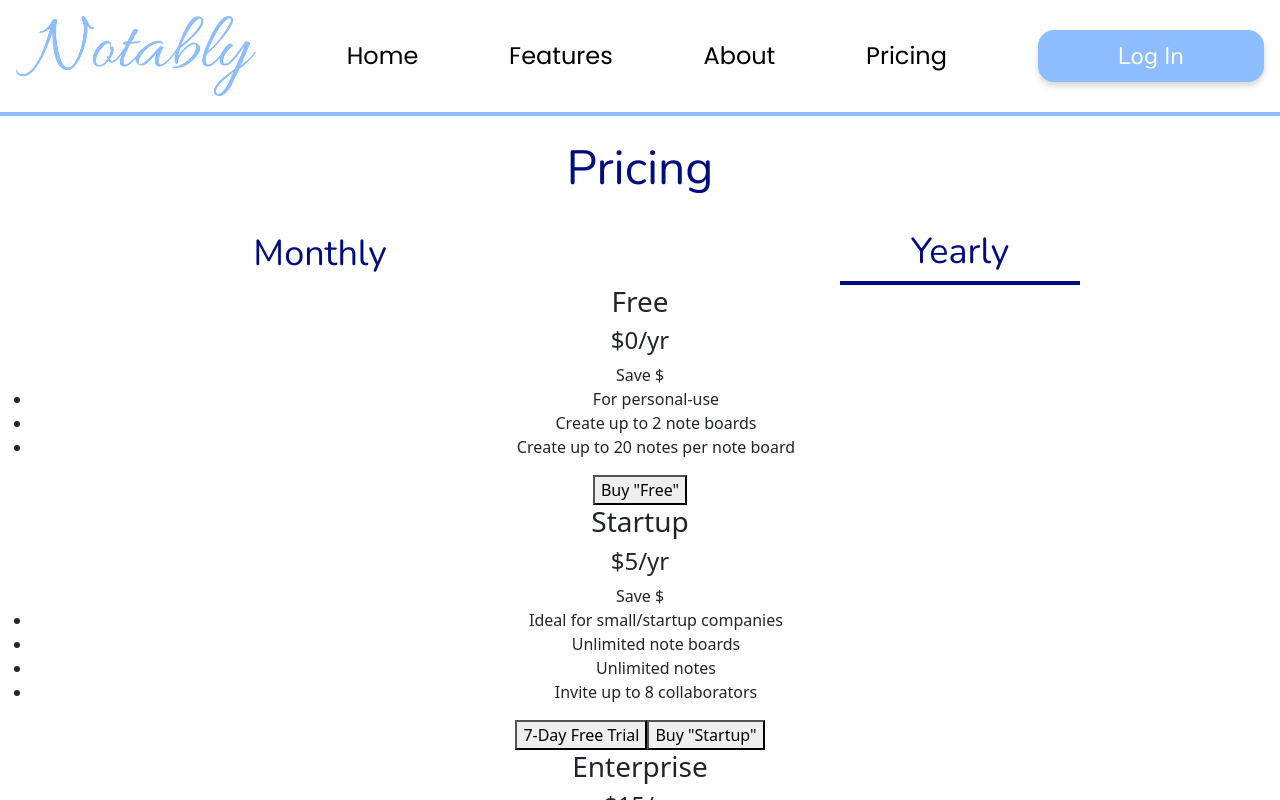
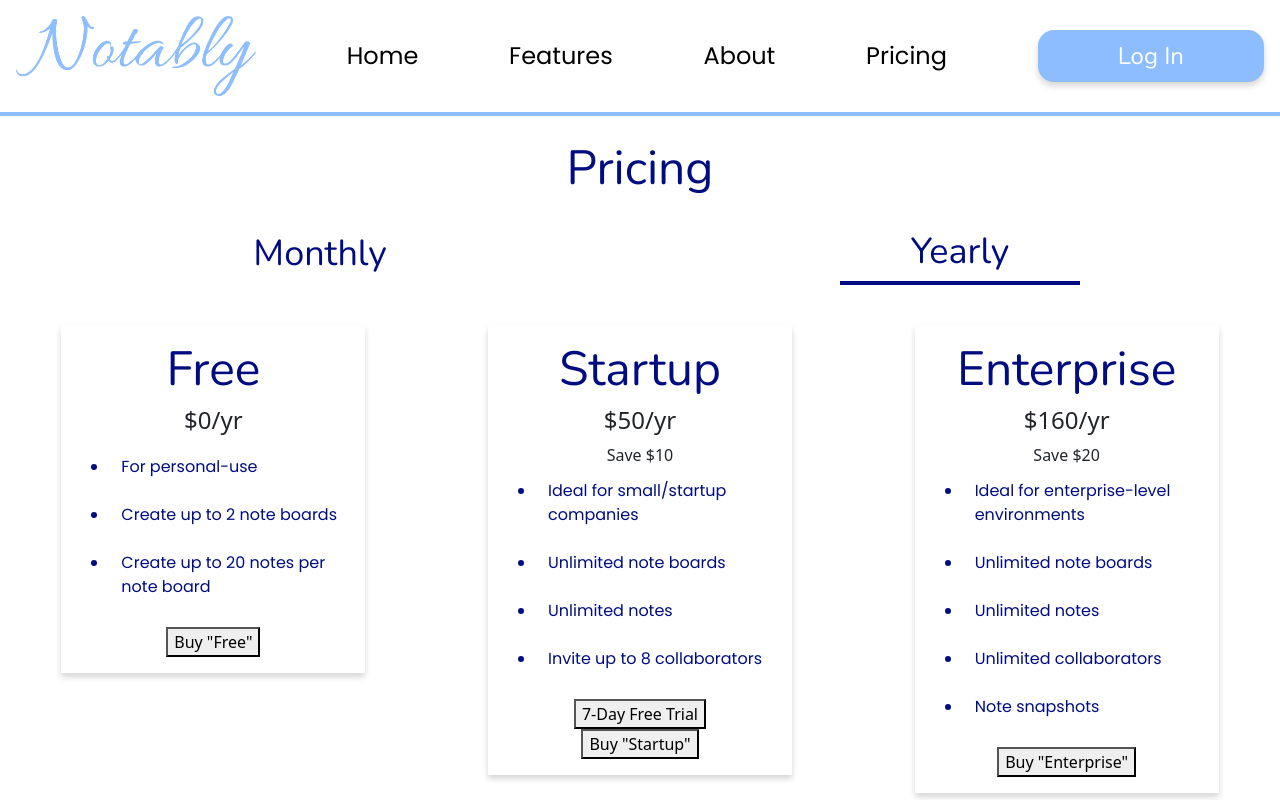
Before and after one commit to BlackPearlescence/notably, a React (Create React App) app in the folder client/: page /pricing in a window 1280 px wide. Both pictures are taken after a click on the element "Yearly". Shown: the top 800 px of the page. Built offline with nearby package versions, Linux system fonts and the light colour scheme.

Commit message:
work on subscription cards. more styling needed

```diff
--- a/client/src/components/pricing/SubscriptionCard.module.scss
+++ b/client/src/components/pricing/SubscriptionCard.module.scss
@@ -0,0 +1,29 @@
+@use "../../styles/shared.scss";
+
+.subscriptionCardContainer {
+    display: flex;
+    flex-direction: column;
+    justify-content: space-between;
+    align-items: center;
+    box-shadow: shared.$box-shadow-md;
+    padding: shared.$padding-desktop-md;
+    margin: shared.$padding-desktop-md;
+
+    h3 {
+        @include shared.heading-desktopmedium;
+        color: shared.$color-primary;
+    }
+
+    ul {
+        // list-style-type;
+        // padding: 0;
+        // margin: 0;
+        li {
+            text-align: left;
+            width: shared.$box-desktop-sm;
+            color: shared.$color-primary;
+            padding: shared.$padding-desktop-sm;
+            @include shared.body-desktopsmall;
+        }
+    }
+}
--- a/client/src/components/pricing/SubscriptionCard.tsx
+++ b/client/src/components/pricing/SubscriptionCard.tsx
@@ -13,10 +13,10 @@ interface SubscriptionCardProps {
 export const SubscriptionCard: React.FC<SubscriptionCardProps> = ({ title, price, subType, discount, features, trial }) => {
 
     return (
-        <div>
+        <div className={styles.subscriptionCardContainer}>
             <h3>{title}</h3>
             <h4>${subType === "monthly" ? `${price}/mo` : `${price}/yr`}</h4>
-            <span>Save ${discount}</span>
+            {discount && <span>Save ${discount}</span>}
             <ul>
                 {features.map(feature => <li>{feature}</li>)}
             </ul>
--- a/client/src/pages/PricingPage.module.scss
+++ b/client/src/pages/PricingPage.module.scss
@@ -35,4 +35,12 @@
         }
 
     }
+
+    .subsContainer {
+        display: flex;
+        flex-direction: row;
+        justify-content: space-around;
+        align-items: flex-start;
+        margin-top: shared.$padding-desktop-lg;
+    }
 }
--- a/client/src/pages/PricingPage.tsx
+++ b/client/src/pages/PricingPage.tsx
@@ -20,6 +20,8 @@ export const PricingPage = () => {
                     <h3 onClick={() => handleSubscriptionTypeChange("yearly")}>Yearly</h3>
                 </div>
             </div>
+            {subscriptionType === "monthly" &&
+            <>
                 <div className={styles.subsContainer}>
                     <SubscriptionCard
                     title="Free"
@@ -43,6 +45,36 @@ export const PricingPage = () => {
                     features={["Ideal for enterprise-level environments", "Unlimited note boards", "Unlimited notes", "Unlimited collaborators", "Note snapshots"]}
                     />
                 </div>
+            </>}
+            {subscriptionType === "yearly" &&
+            <>
+                <div className={styles.subsContainer}>
+                    <SubscriptionCard
+                    title="Free"
+                    price={0}
+                    subType={subscriptionType}
+                    trial={false}
+                    features={["For personal-use", "Create up to 2 note boards", "Create up to 20 notes per note board"]}
+                    />
+                    <SubscriptionCard
+                    title="Startup"
+                    price={50}
+                    discount={10}
+                    subType={subscriptionType}
+                    trial={true}
+                    features={["Ideal for small/startup companies", "Unlimited note boards", "Unlimited notes", "Invite up to 8 collaborators"]}
+                    />
+                    <SubscriptionCard
+                    title="Enterprise"
+                    price={160}
+                    discount={20}
+                    subType={subscriptionType}
+                    trial={false}
+                    features={["Ideal for enterprise-level environments", "Unlimited note boards", "Unlimited notes", "Unlimited collaborators", "Note snapshots"]}
+                    />
+                </div>
+            </>}
+
         </div>
     )
 }
```
Lines whose indentation alone changed are shown as unchanged.
